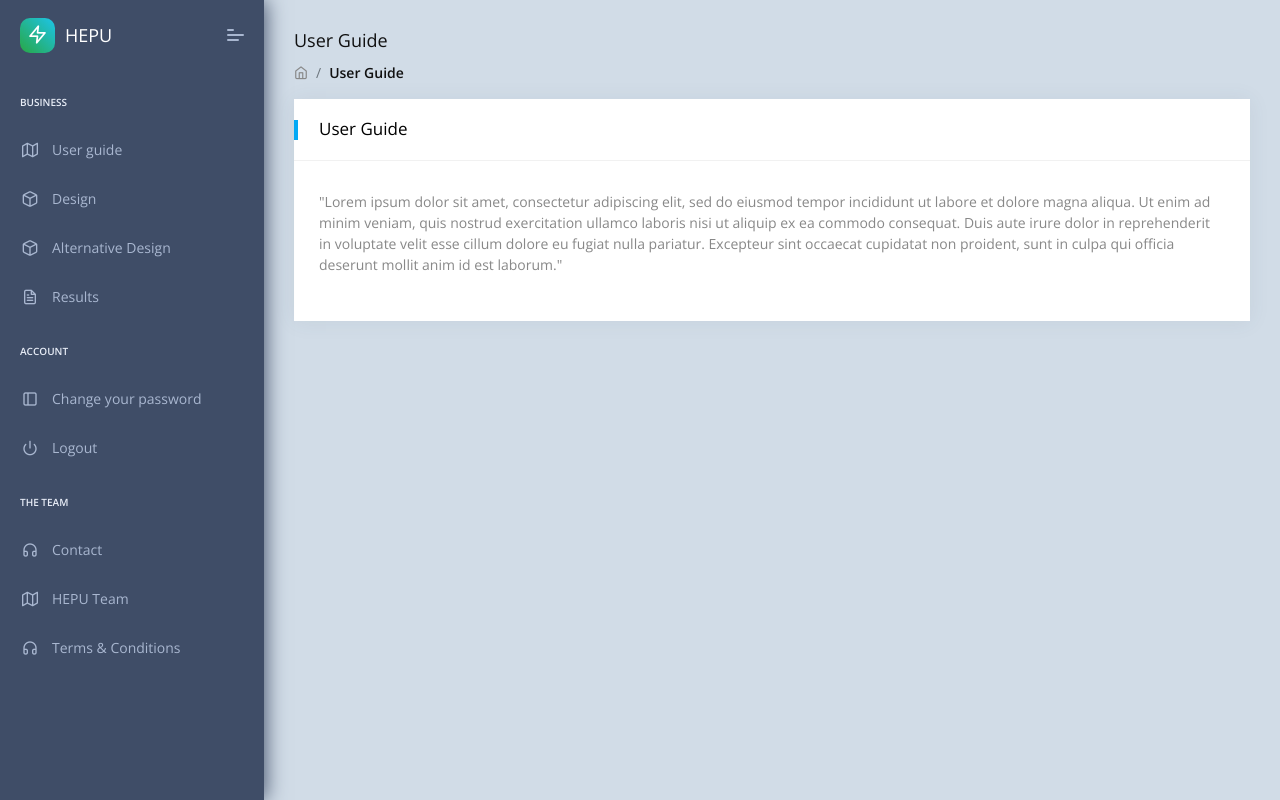
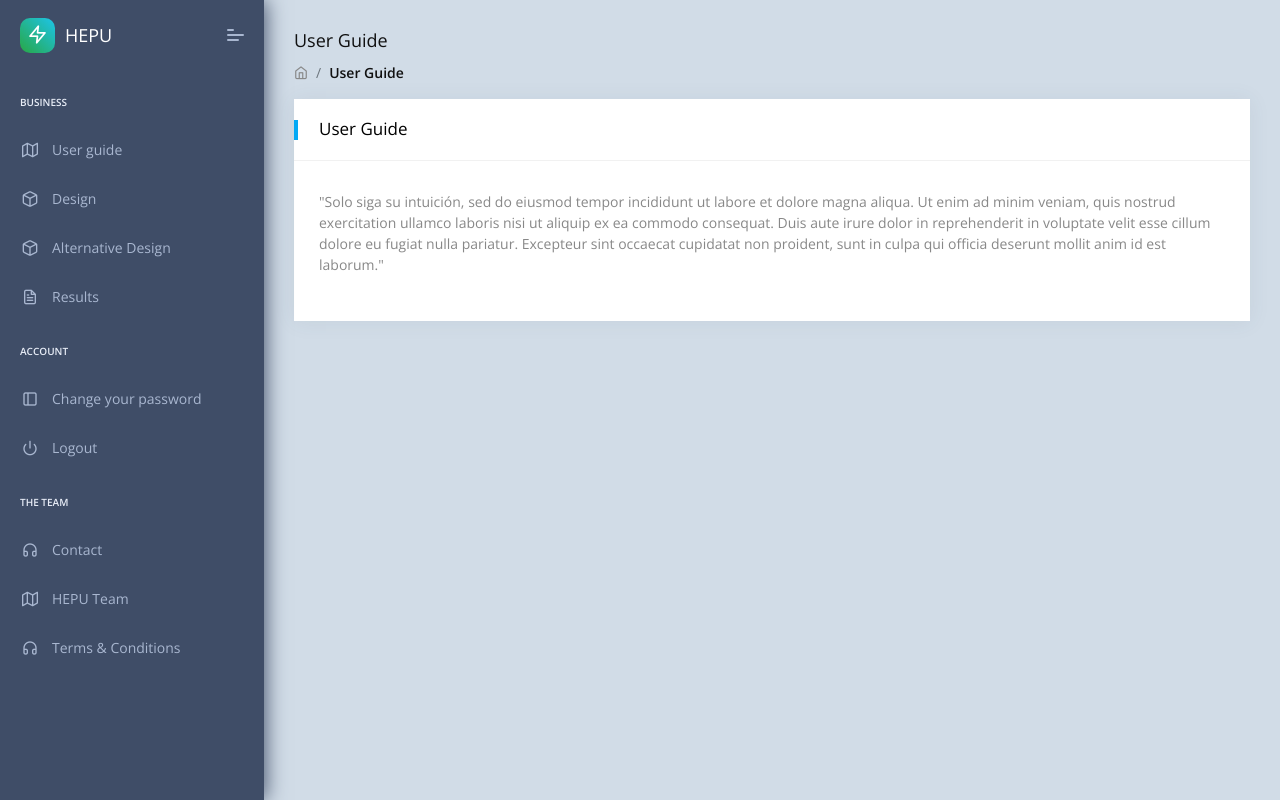
Before and after one commit to VivianaDreamer/hepuMarzov2, a Django app: page / in a window 1280 px wide. Run offline with Django 3.2, Linux system fonts and the light colour scheme; the visitor is signed in with stand-in values (Sample User, id 1); parts of the project's set-up code (start-up, migrations or seed data) failed here and were passed over; some libraries are stand-ins or nearby versions.

Commit message:
Cambie Texto de Customized a On-Site Generation

```diff
--- a/apps/templates/home/user_guide.html
+++ b/apps/templates/home/user_guide.html
@@ -36,7 +36,7 @@
                                     <h5>User Guide</h5>
                                 </div>
                                 <div class="card-block">
-                                    <p>"Lorem ipsum dolor sit amet, consectetur adipiscing elit, sed do eiusmod tempor incididunt ut labore et dolore magna aliqua. Ut enim ad minim veniam, quis nostrud exercitation ullamco laboris nisi ut aliquip ex ea commodo consequat. Duis aute irure dolor in reprehenderit in voluptate velit esse cillum dolore eu fugiat nulla pariatur. Excepteur sint occaecat cupidatat non proident, sunt in culpa qui officia deserunt mollit anim id est laborum."</p>
+                                    <p>"Solo siga su intuición, sed do eiusmod tempor incididunt ut labore et dolore magna aliqua. Ut enim ad minim veniam, quis nostrud exercitation ullamco laboris nisi ut aliquip ex ea commodo consequat. Duis aute irure dolor in reprehenderit in voluptate velit esse cillum dolore eu fugiat nulla pariatur. Excepteur sint occaecat cupidatat non proident, sunt in culpa qui officia deserunt mollit anim id est laborum."</p>
                                 </div>
                             </div>
                         </div>
```
